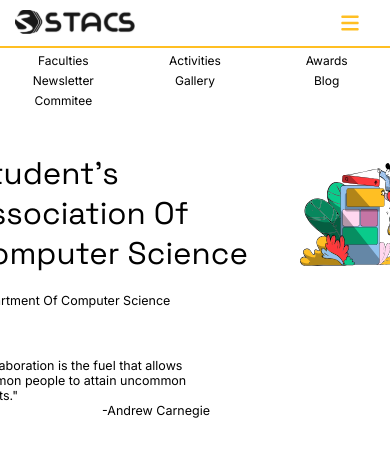
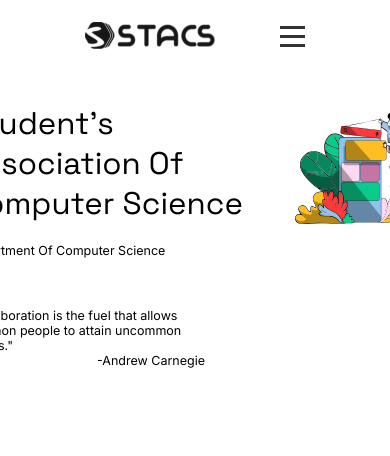
Before and after one commit to Stacs-nssce/Stacs-website, a React (Create React App) app: page / in a window 390 px wide. Shown: the top 456 px of the page. Built offline with nearby package versions, Linux system fonts and the light colour scheme.

Commit message:
Added Hamburger

```diff
--- a/src/components/navbar/navbar.css
+++ b/src/components/navbar/navbar.css
@@ -31,7 +31,7 @@
     display: none;
 }
 
-@media (max-width: 400px) {
+/* @media (max-width: 400px) {
     nav {
         padding: 1em 0;
     }
@@ -56,4 +56,51 @@
         width: 2rem;
         height: 2rem;
     }
+} */
+
+/* Your existing styles */
+
+.menu {
+    display: none;
+    cursor: pointer;
 }
+
+.menu .bar {
+    height: 3px;
+    width: 25px;
+    background-color: #333;
+    margin: 6px 0;
+}
+
+@media (max-width: 400px) {
+    /* Your existing mobile styles */
+    .menu {
+        display: block;
+        padding: 0 1.5rem;
+    }
+
+    .nav-links {
+        display: none;
+    }
+
+    .nav-links.open {
+        display: flex;
+        flex-direction: column;
+        position: absolute;
+        top: 80px; /* Adjust this value as needed */
+        left: 0;
+        width: 100%;
+        background-color: #fff;
+        box-shadow: 0 2px 4px rgba(0, 0, 0, 0.1);
+        z-index: 1;
+    }
+
+    .nav-links a {
+        padding: 1em;
+        text-align: center;
+        color: #333;
+        text-decoration: none;
+    }
+}
+
+/* Your existing styles */
--- a/src/components/navbar/navbar.js
+++ b/src/components/navbar/navbar.js
@@ -3,12 +3,11 @@
 import { Link, NavLink } from "react-router-dom";
 
 export default function Navbar() {
-    // let menuClk = document.getElementById('menu')
-    // // const moibleViewClk = document.querySelector('.mobile-nav');
-    // if(menuClk)
-    //     menuClk.addEventListener('focus', () => {
-    //         console.log("hi");
-    //     });
+    const [mobileMenuOpen, setMobileMenuOpen] = useState(false);
+
+    const toggleMobileMenu = () => {
+        setMobileMenuOpen(!mobileMenuOpen);
+    };
 
     return (
         <>
@@ -18,37 +17,60 @@
                         <img src="./img/logo.svg" alt="stacs logo" />
                     </Link>
                 </div>
-                <ul className="nav-links">
-                    <NavLink to="/Faculties">Faculties</NavLink>
-                    <NavLink to="/Activities">Activities</NavLink>
-                    <NavLink to="/Awards">Awards</NavLink>
-                    <NavLink to="/Newsletter">Newsletter</NavLink>
-                    <NavLink to="/Gallery">Gallery</NavLink>
-                    <NavLink to="/Blog">Blog</NavLink>
-                    <NavLink to="/Commitee">Commitee</NavLink>
+                <div
+                    className={`menu ${mobileMenuOpen ? "open" : ""}`}
+                    onClick={toggleMobileMenu}
+                >
+                    <div className="bar"></div>
+                    <div className="bar"></div>
+                    <div className="bar"></div>
+                </div>
+                <ul className={`nav-links ${mobileMenuOpen ? "open" : ""}`}>
+                    <NavLink to="/Faculties" onClick={toggleMobileMenu}>
+                        Faculties
+                    </NavLink>
+                    <NavLink to="/Activities" onClick={toggleMobileMenu}>
+                        Activities
+                    </NavLink>
+                    <NavLink to="/Awards" onClick={toggleMobileMenu}>
+                        Awards
+                    </NavLink>
+                    <NavLink to="/Newsletter" onClick={toggleMobileMenu}>
+                        Newsletter
+                    </NavLink>
+                    <NavLink to="/Gallery" onClick={toggleMobileMenu}>
+                        Gallery
+                    </NavLink>
+                    <NavLink to="/Blog" onClick={toggleMobileMenu}>
+                        Blog
+                    </NavLink>
+                    <NavLink to="/Commitee" onClick={toggleMobileMenu}>
+                        Commitee
+                    </NavLink>
                 </ul>
-                <svg
-                    id="menu"
-                    className="menu"
-                    xmlns="http://www.w3.org/2000/svg"
-                    height="16"
-                    width="14"
-                    viewBox="0 0 448 512"
-                >
-                    <path
-                        fill="#ffbf23"
-                        d="M0 96C0 78.3 14.3 64 32 64H416c17.7 0 32 14.3 32 32s-14.3 32-32 32H32C14.3 128 0 113.7 0 96zM0 256c0-17.7 14.3-32 32-32H416c17.7 0 32 14.3 32 32s-14.3 32-32 32H32c-17.7 0-32-14.3-32-32zM448 416c0 17.7-14.3 32-32 32H32c-17.7 0-32-14.3-32-32s14.3-32 32-32H416c17.7 0 32 14.3 32 32z"
-                    />
-                </svg>
             </nav>
-            <div className="mobile-nav">
-                <NavLink to="/Faculties">Faculties</NavLink>
-                <NavLink to="/Activities">Activities</NavLink>
-                <NavLink to="/Awards">Awards</NavLink>
-                <NavLink to="/Newsletter">Newsletter</NavLink>
-                <NavLink to="/Gallery">Gallery</NavLink>
-                <NavLink to="/Blog">Blog</NavLink>
-                <NavLink to="/Commitee">Commitee</NavLink>
+            <div className={`mobile-nav ${mobileMenuOpen ? "open" : ""}`}>
+                <NavLink to="/Faculties" onClick={toggleMobileMenu}>
+                    Faculties
+                </NavLink>
+                <NavLink to="/Activities" onClick={toggleMobileMenu}>
+                    Activities
+                </NavLink>
+                <NavLink to="/Awards" onClick={toggleMobileMenu}>
+                    Awards
+                </NavLink>
+                <NavLink to="/Newsletter" onClick={toggleMobileMenu}>
+                    Newsletter
+                </NavLink>
+                <NavLink to="/Gallery" onClick={toggleMobileMenu}>
+                    Gallery
+                </NavLink>
+                <NavLink to="/Blog" onClick={toggleMobileMenu}>
+                    Blog
+                </NavLink>
+                <NavLink to="/Commitee" onClick={toggleMobileMenu}>
+                    Commitee
+                </NavLink>
             </div>
         </>
     );
```
